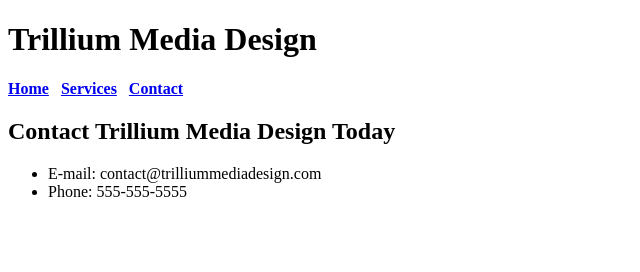
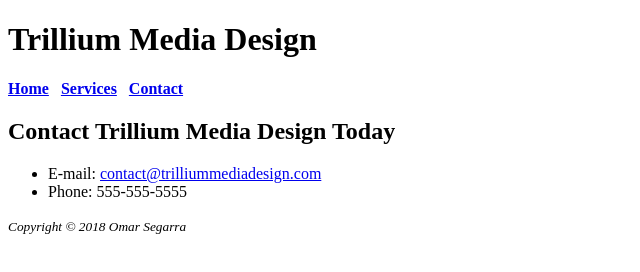
Before and after one commit to OmarSegarra/Chapter_2-, a plain HTML site: page contact.html in a window 1280 px wide. Shown: the whole page, without its empty margins (0-640 px from the left). Drawn offline with Linux system fonts and the light colour scheme.

Commit message:
Update contact.html
Added the requirements for HANDS-ON-PRACTICE 2.14 by implementing an anchor to an email contact. Added the missing footer and end tags at the end.

```diff
--- a/contact.html
+++ b/contact.html
@@ -17,8 +17,15 @@
     </nav>
 
 <h2>Contact Trillium Media Design Today</h2>
-    <ul>
-
-    <li>E-mail: contact@trilliummediadesign.com</li>
+   <ul>
+    <li>E-mail: <a href="mailto:contact@trilliummediadesign.com">contact@trilliummediadesign.com</a></li>
     <li>Phone: 555-555-5555</li>
     </ul>
+    </main>
+
+<footer>
+  <small><i>Copyright &copy; 2018 Omar Segarra
+          </i>
+   </footer>
+  </body>
+  </html>
```
